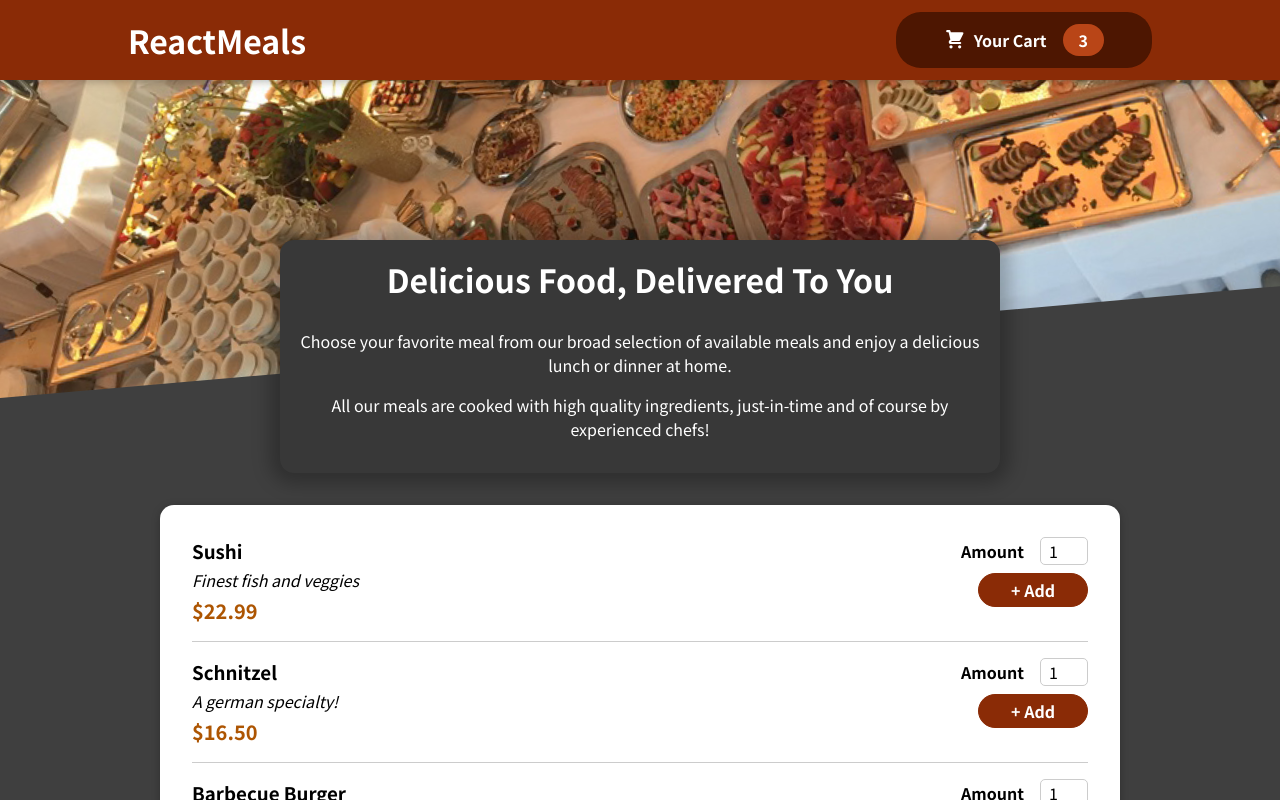
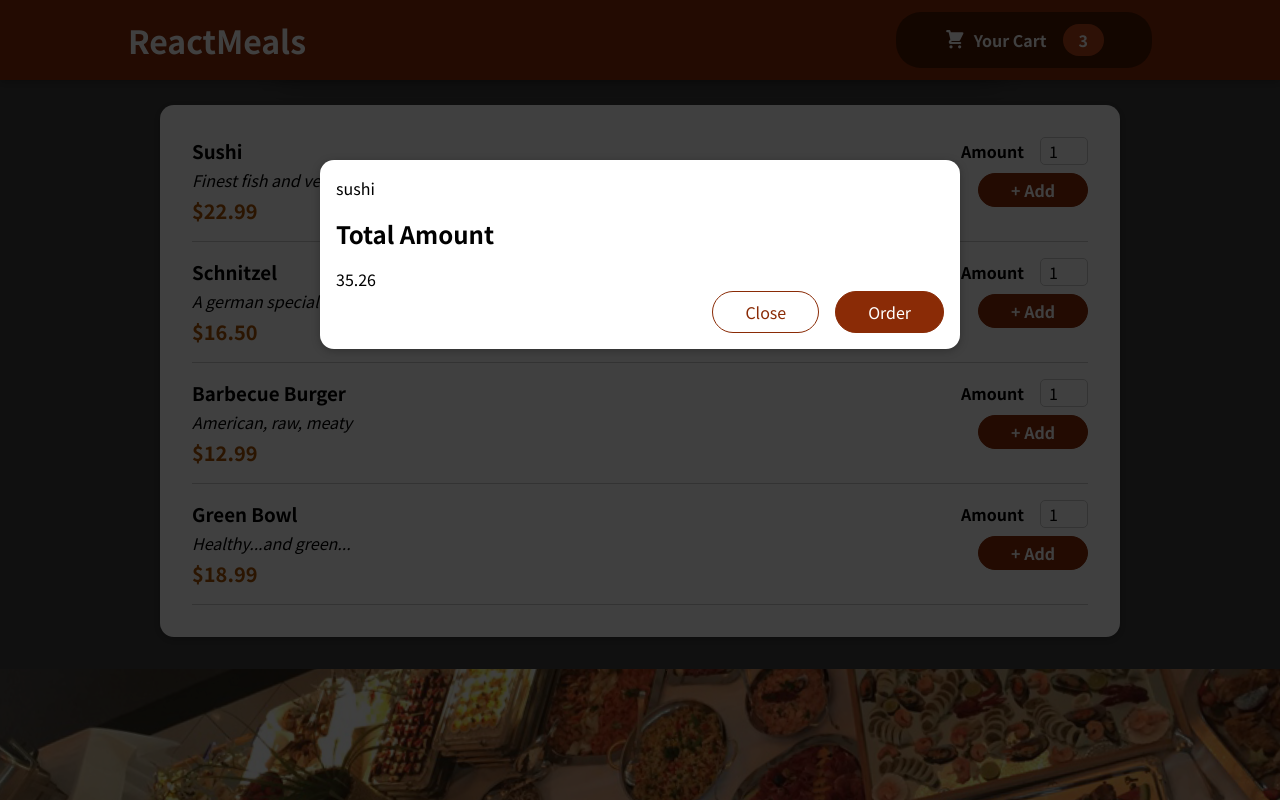
Before and after one commit to Abdulajishs/Restaurant-website, a React (Create React App) app: page / in a window 1280 px wide. Shown: the top 800 px of the page. Built offline with nearby package versions, Linux system fonts and the light colour scheme.

Commit message:
Making a hard Coded Cart without any Functionality, using React.createportal()

```diff
--- a/public/index.html
+++ b/public/index.html
@@ -28,6 +28,7 @@
   </head>
   <body>
     <noscript>You need to enable JavaScript to run this app.</noscript>
+    <div id="overlay-root"></div>
     <div id="root"></div>
     <!--
       This HTML file is a template.
--- a/src/App.js
+++ b/src/App.js
@@ -1,13 +1,15 @@
 import React, { Fragment } from "react";
 import Header from "./components/Layout/Header";
 import Meals from "./components/Meals/Meals";
+import Cart from "./components/Cart/Cart"
 
 function App() {
   return (
     <Fragment>
+        <Meals/>
       <Header/>
       <main>
-        <Meals/>
+        <Cart />
       </main>
     </Fragment>
   );
--- /dev/null
+++ b/src/components/Cart/Cart.js
@@ -0,0 +1,26 @@
+import React from "react";
+import classes from "./Cart.module.css";
+import Modal from "../UI/Modal";
+
+const Cart = props => {
+    const cartItems = <ul className={classes["cart-items"]}>
+       {[{id:"m1" , name : "sushi" , amount : 2 , price : 12.99}].map((item)=>(
+        <li>{item.name}</li>
+    ))}
+    </ul>
+    return(
+        <Modal>
+            {cartItems}
+            <div>
+            <span className={classes.total}>Total Amount</span>
+            <span>35.26</span>
+            </div>
+            <div className={classes.actions}>
+            <button className={classes["button--alt"]}>Close</button>
+            <button className={classes.button}>Order</button>
+            </div>
+        </Modal>
+    )
+}
+
+export default Cart;
--- /dev/null
+++ b/src/components/Cart/Cart.module.css
@@ -0,0 +1,46 @@
+.cart-items {
+    list-style: none;
+    margin: 0;
+    padding: 0;
+    max-height: 20rem;
+    overflow: auto;
+}
+
+.total {
+    display: flex;
+    justify-content: space-between;
+    align-items: center;
+    font-weight: bold;
+    font-size: 1.5rem;
+    margin: 1rem 0;
+}
+
+.actions {
+    text-align: right;
+}
+
+.actions button {
+    font: inherit;
+    cursor: pointer;
+    background-color: transparent;
+    border: 1px solid #8a2b06;
+    padding: 0.5rem 2rem;
+    border-radius: 25px;
+    margin-left: 1rem;
+}
+
+.actions button:hover,
+.actions button:active {
+    background-color: #5a1a01;
+    border-color: #5a1a01;
+    color: white;
+}
+
+.actions .button--alt {
+    color: #8a2b06;
+}
+
+.actions .button {
+    background-color: #8a2b06;
+    color: white;
+}
--- a/src/components/Layout/HeaderCardButton.js
+++ b/src/components/Layout/HeaderCardButton.js
@@ -1,5 +1,5 @@
 import React from "react";
-import CartIcon from "../Card/CardIcon";
+import CartIcon from "../Cart/CartIcon";
 
 import classes from "./HeaderCardButton.module.css"
 
--- /dev/null
+++ b/src/components/UI/Modal.js
@@ -0,0 +1,29 @@
+import React, { Fragment } from "react";
+import ReactDOM from "react-dom";
+
+import classes from "./Modal.module.css"
+
+const Backdrop = props =>{
+    return <div  className={classes.backdrop}/>
+}
+
+const ModalOverlay = props => {
+    return(
+        <div className={classes.modal}>
+            <div className={classes.content}>{props.children}</div>
+        </div>
+    )
+}
+
+const Modal = props=>{
+    const portalElement = document.getElementById("overlay-root")
+    return(
+        <Fragment>
+            {ReactDOM.createPortal(<Backdrop />,portalElement)}
+            {ReactDOM.createPortal(<ModalOverlay>{props.children}</ModalOverlay>,portalElement)}
+        </Fragment>
+    )
+
+}
+
+export default Modal;
--- /dev/null
+++ b/src/components/UI/Modal.module.css
@@ -0,0 +1,40 @@
+.backdrop {
+    position: fixed;
+    top: 0;
+    left: 0;
+    width: 100%;
+    height: 100vh;
+    z-index: 20;
+    background-color: rgba(0, 0, 0, 0.75);
+  }
+
+  .modal {
+    position: fixed;
+    top: 20vh;
+    left: 5%;
+    width: 90%;
+    background-color: white;
+    padding: 1rem;
+    border-radius: 14px;
+    box-shadow: 0 2px 8px rgba(0, 0, 0, 0.25);
+    z-index: 30;
+    animation: slide-down 300ms ease-out forwards;
+  }
+
+  @media (min-width: 768px) {
+    .modal {
+      width: 40rem;
+      left: calc(50% - 20rem);
+    }
+  }
+
+  @keyframes slide-down {
+    from {
+      opacity: 0;
+      transform: translateY(-3rem);
+    }
+    to {
+      opacity: 1;
+      transform: translateY(0);
+    }
+  }
```
Also changed, not shown: src/components/Cart/CartIcon.js (renamed from src/components/Card/CardIcon.js).
